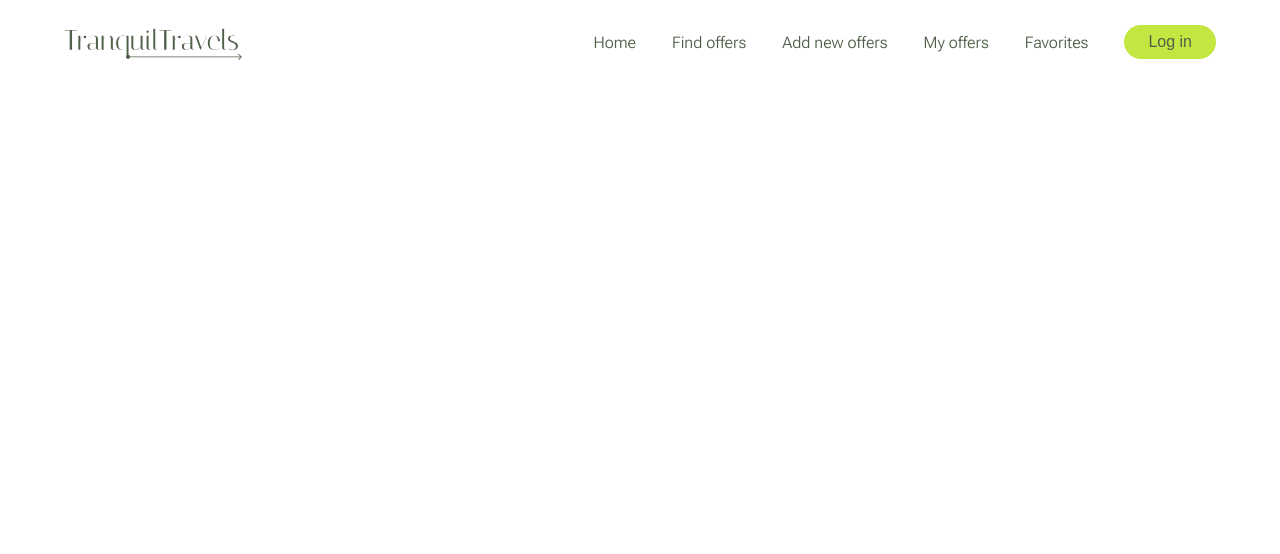
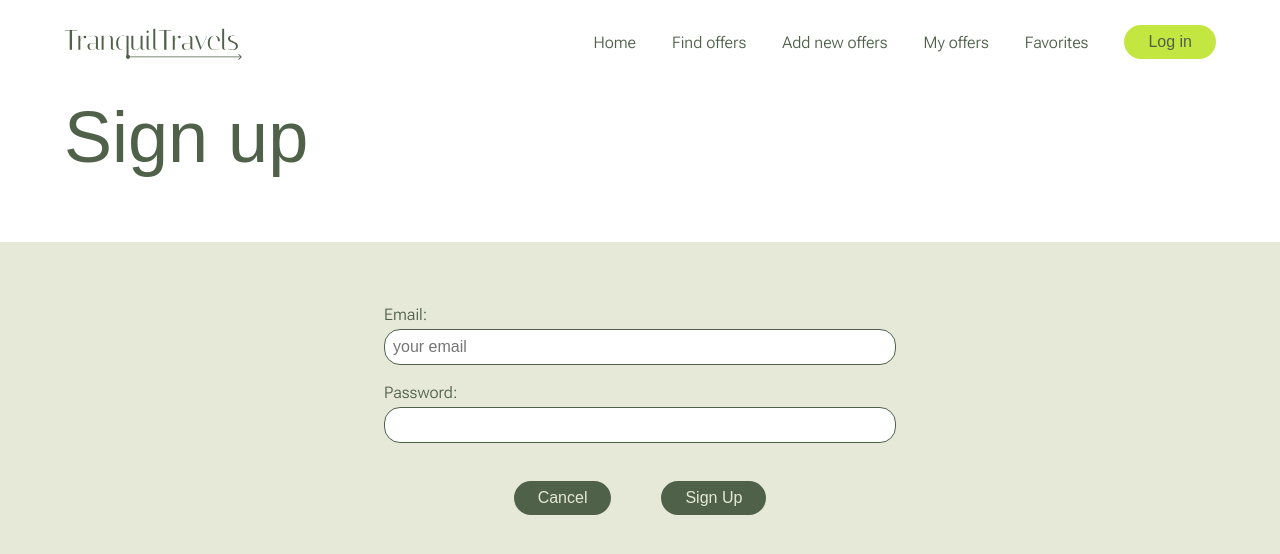
Before and after one commit to SzymonWichrowski/Programowanie-Interfejs-w-Webowych, a React (Vite) app in the folder tranquil-travels/: page /signup in a window 1280 px wide. Shown: the top 554 px of the page. Built offline with nearby package versions, Linux system fonts and the light colour scheme; no server answers; a web font is replaced by a local one.

Commit message:
email and password auth added

```diff
--- a/tranquil-travels/src/App.jsx
+++ b/tranquil-travels/src/App.jsx
@@ -10,6 +10,7 @@ import HomePage from './HomePage/HomePage.jsx';
 import LoginModal from './LoginModal/LoginModal.jsx';
 import { AuthContextProvider } from './Context/AuthContext';
 import Protected from './Protected/Protected.jsx';
+import SignupPage from './Signup/SignupPage.jsx';
 
 function App() {
 
@@ -32,6 +33,7 @@ function App() {
               <Route path="/hotel/:id" element={<HotelPage />} />
               <Route path='/add-offers' element={<AddOffersPage />} />
               <Route path='/home' element={<Protected> <HomePage /></Protected>}></Route>
+              <Route path='/signup' element={<SignupPage />}></Route>
             </Routes>
           </Router>
         </HotelProvider>
--- a/tranquil-travels/src/Context/AuthContext.jsx
+++ b/tranquil-travels/src/Context/AuthContext.jsx
@@ -1,5 +1,6 @@
 import {useContext, createContext, useEffect, useState} from 'react';
-import { GoogleAuthProvider, signInWithPopup, signInWithRedirect, signOut, onAuthStateChanged } from "firebase/auth";
+import { GoogleAuthProvider, signInWithPopup, signOut, onAuthStateChanged,
+         createUserWithEmailAndPassword, signInWithEmailAndPassword } from "firebase/auth";
 import { auth } from '../init.js';
 
 const AuthContext = createContext()
@@ -13,6 +14,14 @@ export const AuthContextProvider = ({children}) => {
         signInWithPopup(auth, provider);
     }
 
+    const createUser = (email, password) => {
+        return createUserWithEmailAndPassword(auth, email, password)
+    }
+
+    const signIn = (email, password) => {
+        return signInWithEmailAndPassword(auth, email, password);
+    }
+
     const logOut = () => {
         signOut(auth);
     }
@@ -20,7 +29,7 @@ export const AuthContextProvider = ({children}) => {
     useEffect(() => {
         const unsubscribe = onAuthStateChanged(auth, (currentUser) => {
             setUser(currentUser);
-            console.log('User', currentUser);
+            // console.log('User', currentUser);
         });
         return () => {
             unsubscribe();
@@ -28,7 +37,7 @@ export const AuthContextProvider = ({children}) => {
     }, []);
 
     return(
-        <AuthContext.Provider value={{googleSignIn, logOut, user}}>
+        <AuthContext.Provider value={{googleSignIn, createUser, signIn, logOut, user}}>
             {children}
         </AuthContext.Provider>
     );
--- a/tranquil-travels/src/HomePage/HomePage.jsx
+++ b/tranquil-travels/src/HomePage/HomePage.jsx
@@ -11,7 +11,13 @@ function HomePage() {
         <>
             <Navbar></Navbar>
             <Title title='Home'></Title>
-            <p className="text">Welcome, {user?.displayName} <br></br> (page available only to logged in users)</p>
+
+            <p className="text">Welcome {user?.displayName} </p>
+            <br></br>
+            <p className="text">User Email: {user?.email} </p>
+            <br></br>
+            <p className="text">(page available only to logged in users)</p>
+
             <LoginModal></LoginModal>
         </>
     );
--- a/tranquil-travels/src/LoginModal/LoginModal.jsx
+++ b/tranquil-travels/src/LoginModal/LoginModal.jsx
@@ -1,18 +1,37 @@
 import { GoogleButton } from 'react-google-button';
 import {closeModal} from '../scripts/modals.js'
 import { UserAuth } from '../Context/AuthContext.jsx';
-import { useEffect } from 'react';
+import { useEffect, useState } from 'react';
+import { Link, useNavigate } from 'react-router-dom';
 
 function LoginModal() {
 
-    const {googleSignIn, user} = UserAuth();
+    const {googleSignIn, signIn, user} = UserAuth();
+    const navigate = useNavigate();
+
+    const [email, setEmail] = useState('');
+    const [password, setPassword] = useState('');
+    const [error, setError] = useState('');
 
     const handleGoogleSignIn = async () => {
 
         try {
             await googleSignIn();
+            navigate('/home');
         } catch (error) {
             console.log(error)
+        }
+    }
+
+    const handleSignIn = async (e) => {
+        email.preventDefault();
+        setError('');
+        try {
+            await signIn(email, password);
+            navigate('/home');
+        } catch (e) {
+            setError(e.message);
+            console.log(e.message);
         }
     }
 
@@ -29,17 +48,17 @@ function LoginModal() {
                 <img src="/Cross.svg" className='pointer' onClick={() => closeModal('login-modal')}></img>
             </div>
             <br></br>
-            <p className="text-small modal-text">Login with e-mail and password...</p>
+            <p className="text-small modal-text">Login with e-mail and password.</p>
             <br></br>
-            <form className="modal-forms">
+            <form className="modal-forms" onSubmit={handleSignIn}>
                 <div className="modal-form">
                     <label className="text-small">Email:</label>
-                    <input className='modal-input' id='email' placeholder="your email"></input>
+                    <input type='email' className='modal-input' placeholder="your email" onChange={(e) => setEmail(e.target.value)}></input>
                 </div>
                 <br></br>
                 <div className="modal-form">
                     <label className="text-small">Password:</label>
-                    <input type="password" className='modal-input' id='password'></input>
+                    <input type="password" className='modal-input' onChange={(e) => setPassword(e.target.value)}></input>
                 </div>
                 <br></br>
                 <div className="modal-buttons">
@@ -48,7 +67,9 @@ function LoginModal() {
                 </div>
             </form>
             <br></br>
-            <p className="text-small modal-text">or use google authorization instead:</p>
+            <p className="text-small modal-text">Don't have an account yet? <Link to='/signup'>Sign up!</Link>
+            <br></br>
+            Or you can just use google authorization instead:</p>
             <br></br>
             <div className='google-button'>
                 <GoogleButton onClick={handleGoogleSignIn} />
--- a/tranquil-travels/src/Navbar/Navbar.jsx
+++ b/tranquil-travels/src/Navbar/Navbar.jsx
@@ -1,15 +1,19 @@
 import styles from './Navbar.module.css'
 import {openModal} from '../scripts/modals.js'
 import { UserAuth } from '../Context/AuthContext.jsx';
+import { useNavigate } from 'react-router-dom';
 
 function Navbar() {
 
     const {user, logOut} = UserAuth();
+    const navigate = useNavigate();
 
     const handleLogOut = async () => {
 
         try {
-            await logOut()
+            await logOut();
+            navigate('/');
+            console.log("You are logged out!");
         } catch (error) {
             console.log(error);
         }
@@ -24,7 +28,7 @@ function Navbar() {
                 <li><a className={`hover ${styles.navLink}`} href="/add-offers">Add new offers</a></li>
                 <li><a className={`hover ${styles.navLink}`} href="/">My offers</a></li>
                 <li><a className={`hover ${styles.navLink}`} href="#">Favorites</a></li>
-                {user?.displayName ? (
+                {user? (
                     <button className="button primary" onClick={handleLogOut}>Log Out</button>
                 ) : (
                     <button className="button primary" onClick={() => openModal('login-modal')}> Log in</button>)}
--- /dev/null
+++ b/tranquil-travels/src/Signup/SignupPage.jsx
@@ -0,0 +1,57 @@
+import { useState } from "react";
+import LoginModal from "../LoginModal/LoginModal";
+import Navbar from "../Navbar/Navbar";
+import Title from "../Title/Title";
+import { UserAuth } from "../Context/AuthContext";
+import { useNavigate } from "react-router-dom";
+
+
+function SignupPage() {
+
+    const { createUser } = UserAuth();
+    const navigate = useNavigate();
+
+    const [email, setEmail] = useState('');
+    const [password, setPassword] = useState('');
+    const [error, setError] = useState('');
+
+    const handleSubmit = async (e) => {
+        e.preventDefault();
+        setError('');
+        try {
+            await createUser(email, password);
+            navigate('/home');
+        } catch (e) {
+            setError(e.message);
+            console.log(e.message);
+        }
+
+    }
+
+    return(
+        <>
+            <Navbar></Navbar>
+            <Title title='Sign up'></Title>
+            <form className="signup-forms" onSubmit={handleSubmit}>
+                <div className="signup-form">
+                    <label className="text-small">Email:</label>
+                    <input type="email" className='signup-input' placeholder="your email" onChange={(e) => setEmail(e.target.value) }></input>
+                </div>
+                <br></br>
+                <div className="signup-form">
+                    <label className="text-small">Password:</label>
+                    <input type="password" className='signup-input' onChange={(e) => setPassword(e.target.value) }></input>
+                </div>
+                <br></br>
+                <br></br>
+                <div className="signup-buttons">
+                    <button type='reset' className='button secondary'>Cancel</button>
+                    <button type='submit' className='button secondary'>Sign Up</button>
+                </div>
+            </form>
+            <LoginModal></LoginModal>
+        </>
+    );
+}
+
+export default SignupPage
--- a/tranquil-travels/src/index.css
+++ b/tranquil-travels/src/index.css
@@ -321,6 +321,38 @@ body{
     height: 100%;
 }
 
+/* signup */
+
+.signup-forms {
+    background-color: var(--neutral);
+    min-height: 100vh;
+    display: flex;
+    flex-direction: column;
+    align-items: center;
+    padding: 64px;
+}
+
+.signup-form {
+    display: flex;
+    flex-direction: column;
+}
+
+.signup-input {
+    border: 1px solid var(--primary-dark);
+    border-radius: var(--radius-small);
+    padding: 8px;
+    margin-top: 4px;
+    width: 40vw;
+}
+
+.signup-buttons {
+    display: flex;
+    flex-direction: row;
+    column-gap: 50px;
+}
+
+
+
 /* modal */
 
 .modal {
```
